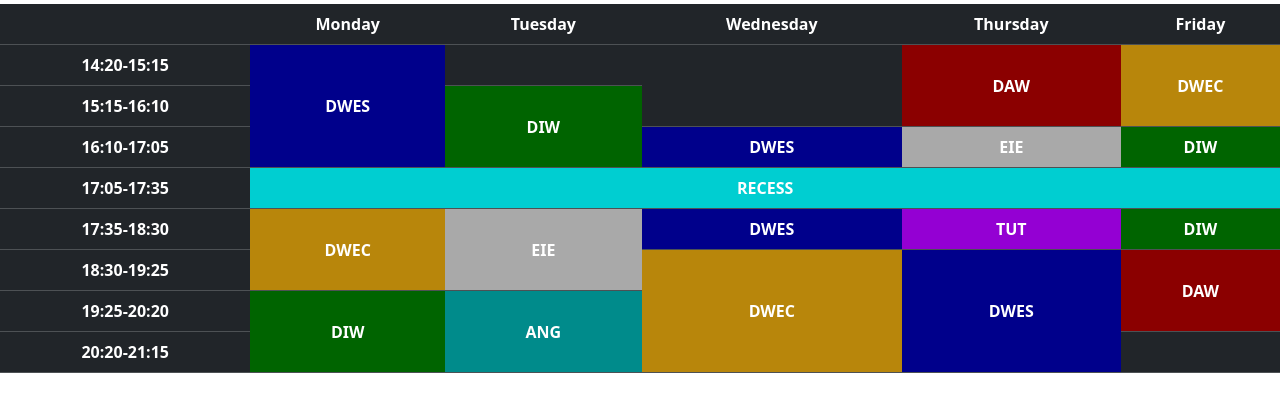
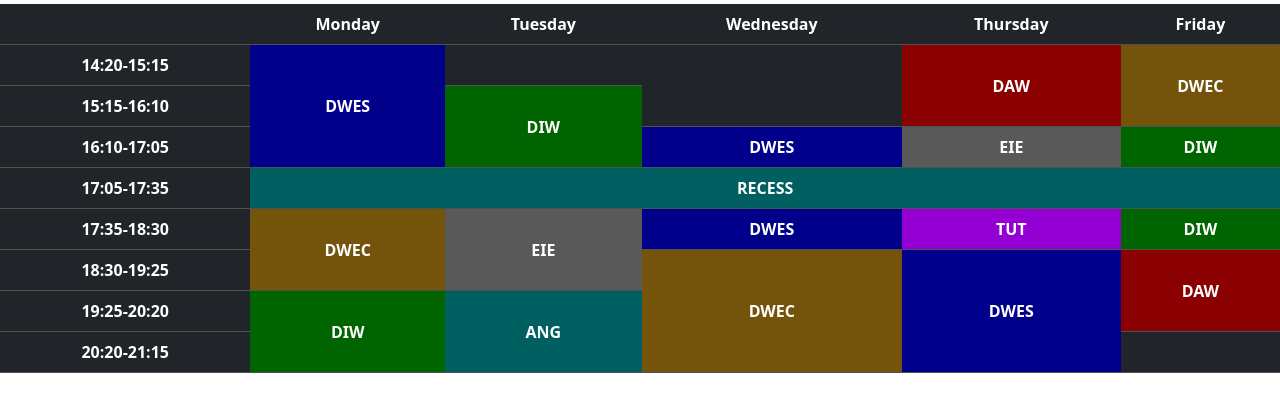
Before and after one commit to Hectavi/Hectavi.github.io, a plain HTML site: page index.html in a window 1280 px wide. Shown: the part 42-454 px from the top of the page. Drawn offline with nearby package versions, Linux system fonts and the light colour scheme.

Commit message:
Update style.css

```diff
--- a/style.css
+++ b/style.css
@@ -3,7 +3,7 @@ td {
 }
 
 .dwec {
-  background-color: darkgoldenrod !important;
+  background-color: #74530B !important;
 }
 
 .dwes {
@@ -19,11 +19,11 @@ td {
 }
 
 .eie {
-  background-color: darkgray !important;
+  background-color: #595959 !important;
 }
 
 .ang {
-  background-color: darkcyan !important;
+  background-color: #006061 !important;
 }
 
 .tut {
@@ -31,5 +31,5 @@ td {
 }
 
 .recess {
-  background-color: darkturquoise !important;
+  background-color: #005F61 !important;
 }
```
